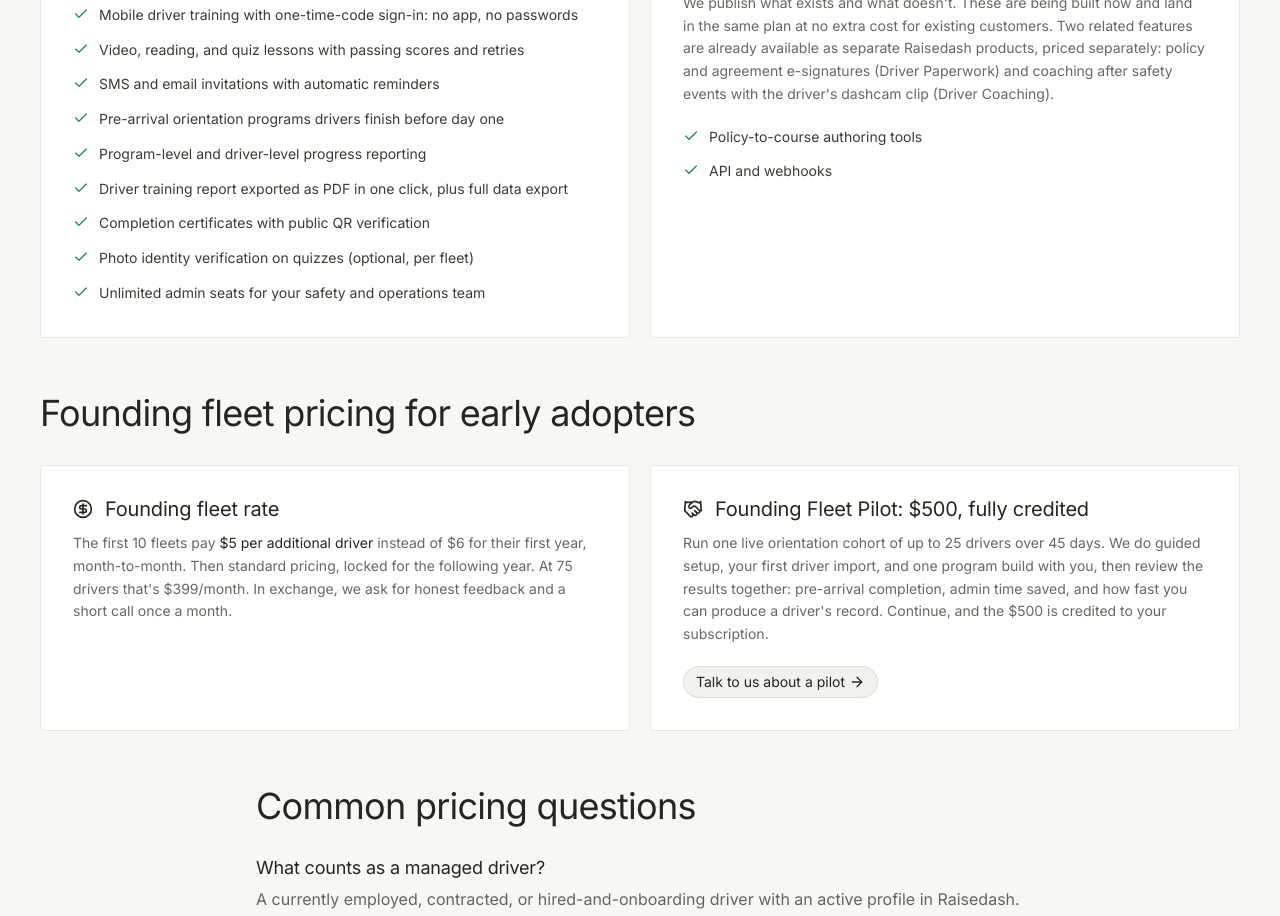
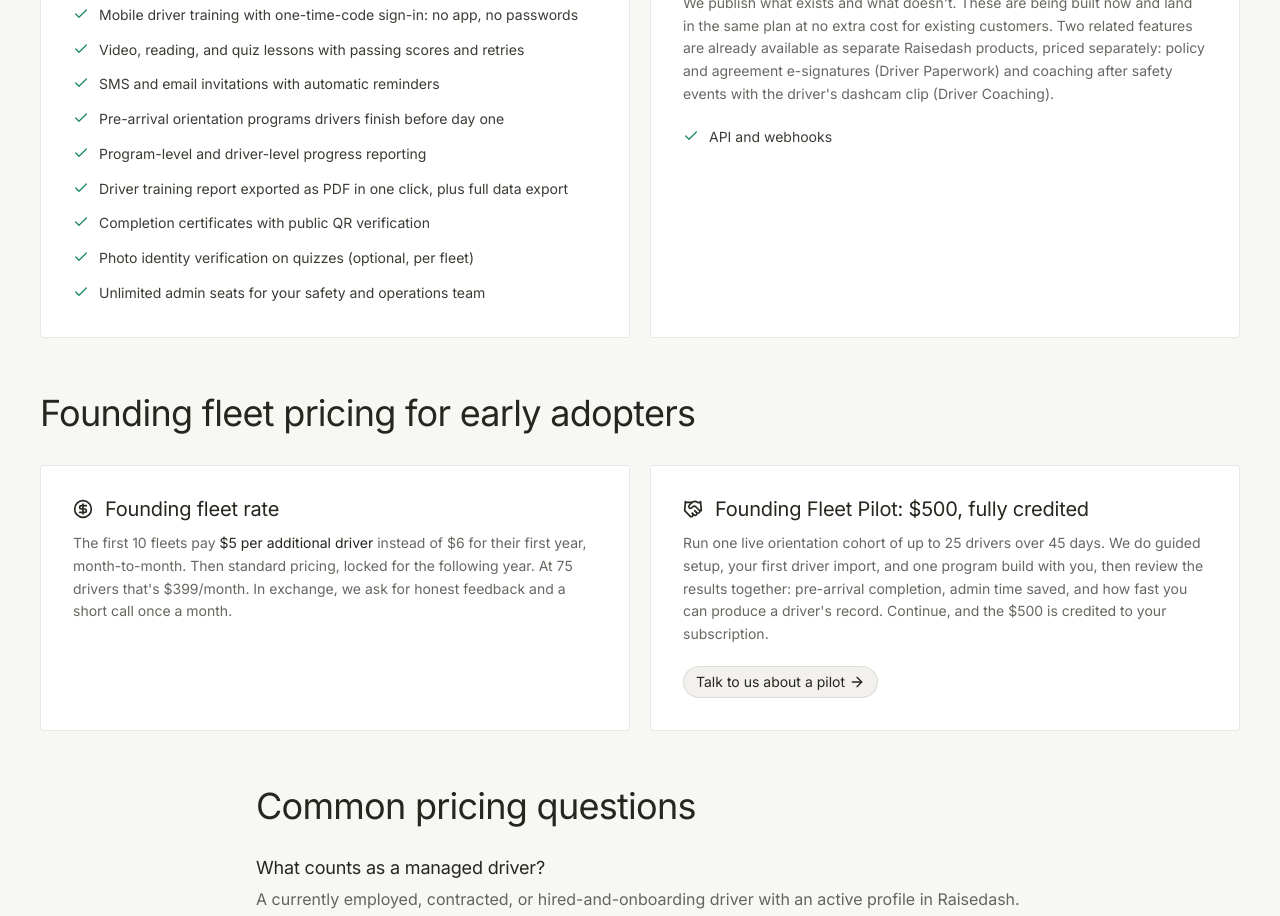
Before and after one commit to ShJavokhir/raisedash-landing-page, a Next.js app: page /pricing in a window 1280 px wide. Shown: the part 2320-3236 px from the top of the page. Built offline with nearby package versions, Linux system fonts and the light colour scheme; no server answers.

Commit message:
pricing: drop 'Policy-to-course authoring tools' from in-development (the AI training program builder ships)

```diff
--- a/src/pages/pricing.tsx
+++ b/src/pages/pricing.tsx
@@ -123,7 +123,7 @@ const INCLUDED: IncludedGroup[] = [
   {
     heading: "In development: included when it ships, same price",
     note: "We publish what exists and what doesn't. These are being built now and land in the same plan at no extra cost for existing customers. Two related features are already available as separate Raisedash products, priced separately: policy and agreement e-signatures (Driver Paperwork) and coaching after safety events with the driver's dashcam clip (Driver Coaching).",
-    items: ["Policy-to-course authoring tools", "API and webhooks"],
+    items: ["API and webhooks"],
   },
 ];
 
```
